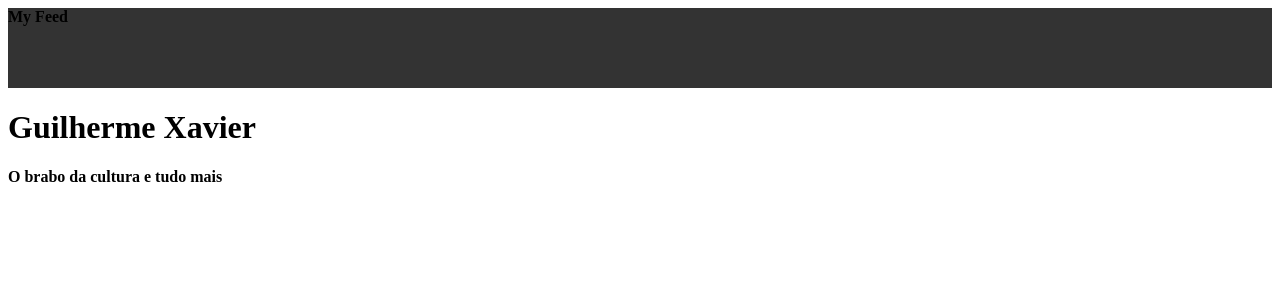
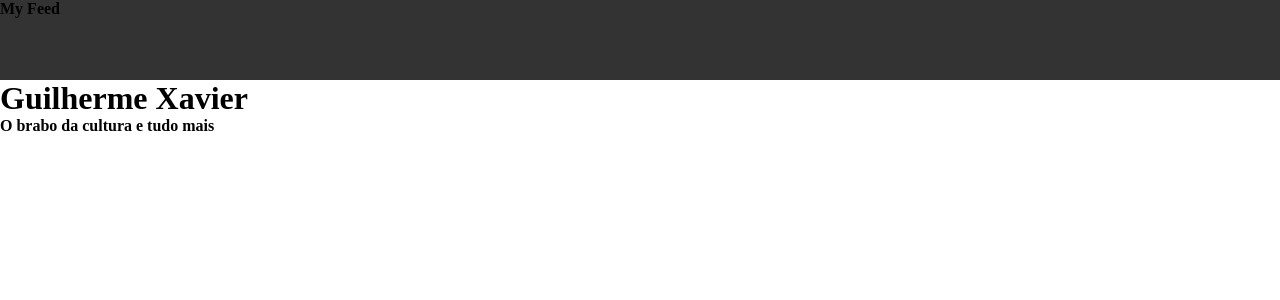
Before and after one commit to GuilhermeMX/reactjs, a React (Vite) app in the folder react-app/fundamentos-react/: page / in a window 1280 px wide. Shown: the top 300 px of the page. Built offline with nearby package versions, Linux system fonts and the light colour scheme.

Commit message:
some imports

```diff
--- a/react-app/fundamentos-react/src/App.jsx
+++ b/react-app/fundamentos-react/src/App.jsx
@@ -1,5 +1,7 @@
 import { Post } from './Post';
 import { Header } from './components/Header';
+
+import './global.css';
 
 export function App() {
   return (
--- /dev/null
+++ b/react-app/fundamentos-react/src/global.css
@@ -0,0 +1,12 @@
+:root {
+  --white: #fff;
+  --gray-100: #e1e1e6;
+  --gray-300: #c4c4cc;
+  --gray-400: #8d8d99;
+}
+
+* {
+  margin: 0;
+  padding: 0;
+  box-sizing: border-box;
+}
```
